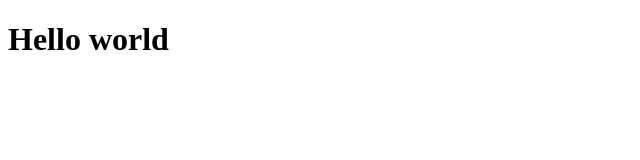
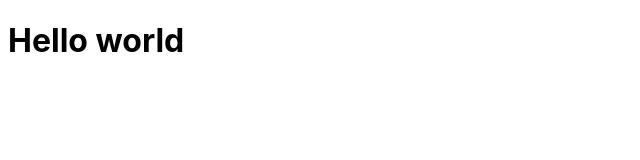
Before and after one commit to cdbarbosa/electron-project, a React (Vite) app in the folder src/renderer/: page / in a window 1280 px wide. Shown: the top 160 px of the page, without its empty margins (0-640 px from the left). Built offline with nearby package versions, Linux system fonts and the light colour scheme.

Commit message:
chore: adding new styled font

```diff
--- a/src/renderer/index.html
+++ b/src/renderer/index.html
@@ -2,11 +2,19 @@
 <html>
   <head>
     <meta charset="UTF-8" />
+    <link rel="preconnect" href="https://fonts.googleapis.com" />
+    <link rel="preconnect" href="https://fonts.gstatic.com" crossorigin />
+
     <title>Electron</title>
     <!-- https://developer.mozilla.org/en-US/docs/Web/HTTP/CSP -->
+    <!-- impossibilite o usuário de add código direto visando não permitir ações maliciosas -->
     <meta
       http-equiv="Content-Security-Policy"
-      content="default-src 'self'; script-src 'self'; style-src 'self' 'unsafe-inline'; img-src 'self' data:"
+      content="default-src 'self'; script-src 'self'; style-src fonts.googleapis.com 'self' 'unsafe-inline'; font-src fonts.gstatic.com; img-src 'self' data:"
+    />
+    <link
+      href="https://fonts.googleapis.com/css2?family=Inter:ital,opsz,wght@0,14..32,100..900;1,14..32,100..900&display=swap"
+      rel="stylesheet"
     />
   </head>
 
--- a/src/renderer/src/App.tsx
+++ b/src/renderer/src/App.tsx
@@ -1,3 +1,3 @@
 export function App() {
-  return <h1>Hello world</h1>
+  return <h1 style={{ fontFamily: "Inter" }}>Hello world</h1>;
 }
```
